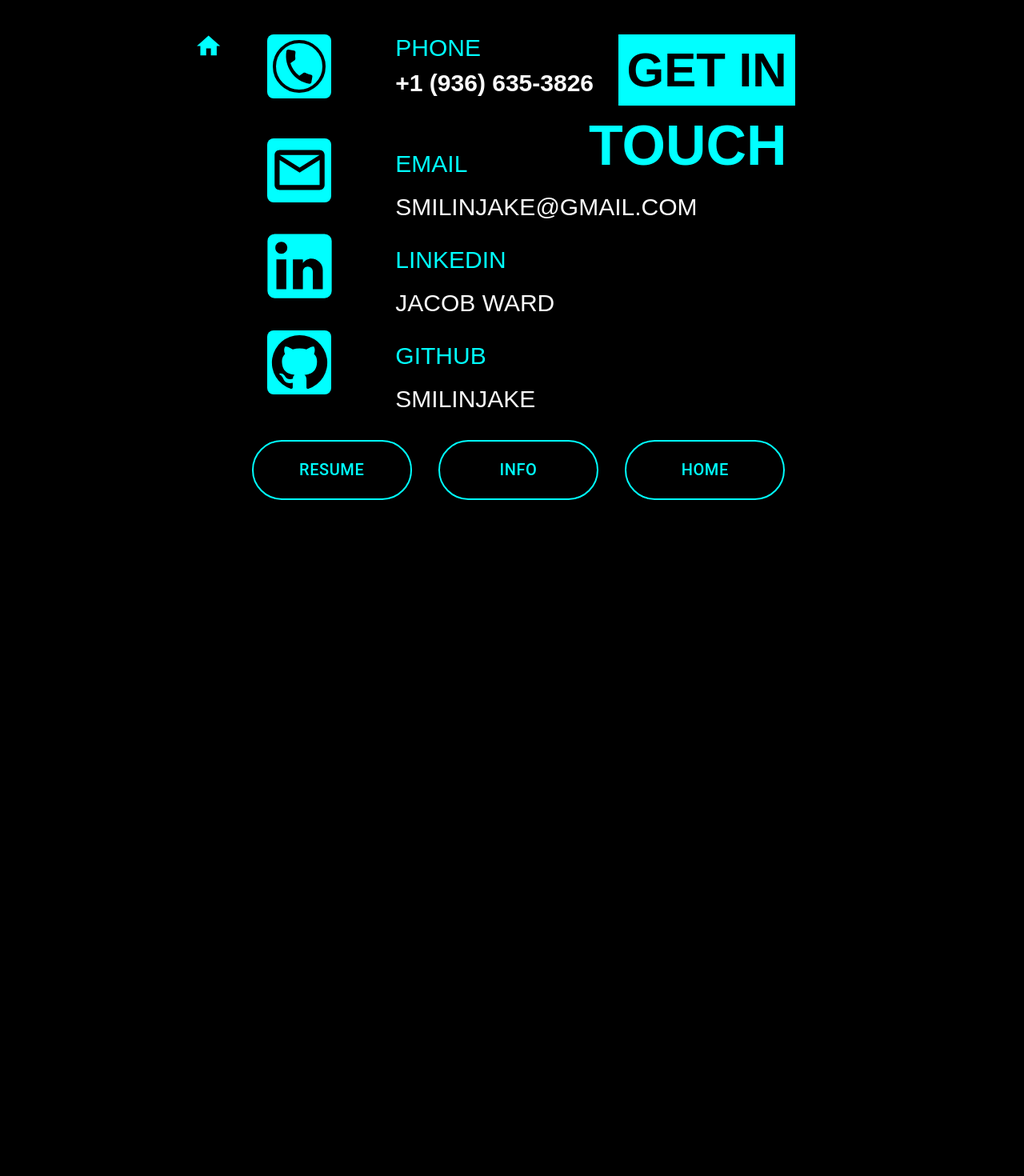
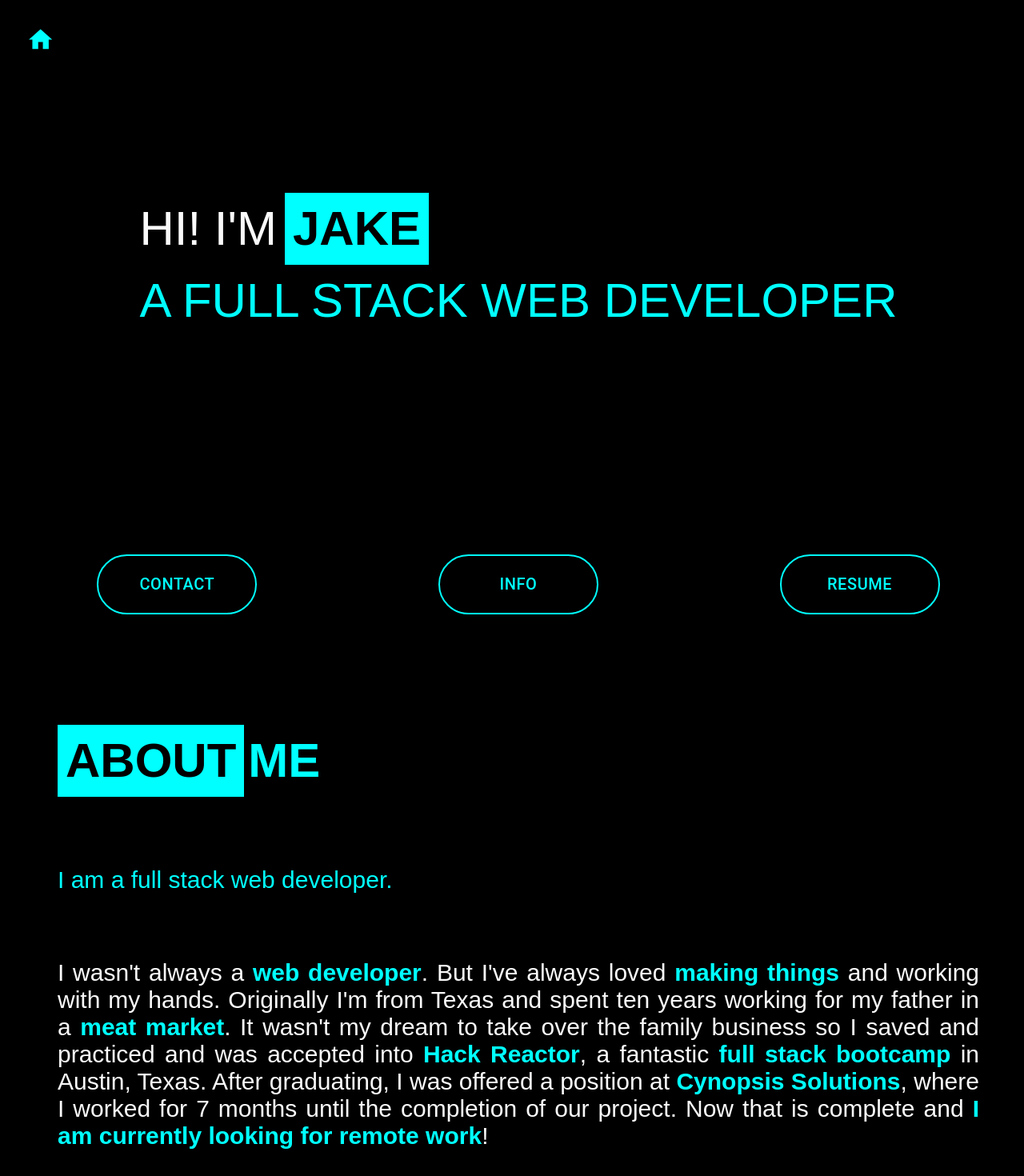
Before and after one commit to smilinjake/personalSite, a React (Create React App) app in the folder personal_site/: page /contact in a window 1280 px wide. Shown: the top 1470 px of the page at 80% size. Built offline with nearby package versions, Linux system fonts and the light colour scheme.

Commit message:
made the site a single page site

```diff
--- a/personal_site/src/App.css
+++ b/personal_site/src/App.css
@@ -153,12 +153,12 @@ strong {
   display: flex;
   flex-direction: row;
   justify-content: space-around;
-  position: fixed;
+  /* position: fixed; */
 }
 
 /* --------------------------------------- HOME PAGE -------------------------------------------- */
 #Home {
-  height: 80vh;
+  height: 100vh;
   width: 100vw;
   display: flex;
   flex-direction: column;
@@ -192,7 +192,12 @@ strong {
 } */
 
 .HomeIconPosition {
+  top: 0;
+  left: 0;
   position: fixed;
+  background-color: black;
+  width: 100vw;
+  z-index: 99;
 }
 
 /* .Intro {
@@ -220,6 +225,16 @@ strong {
 } */
 
 /* ---------------------------------------- INFO PAGE ------------------------------------------- */
+#AboutMe {
+  height: 100vh;
+  width: 100vw;
+  padding-top: 5vh;
+  display: flex;
+  flex-direction: column;
+  align-items: center;
+  justify-items: center;
+}
+
 .BlueBoxInfo {
   height: 90px;
   background-color: aqua;
@@ -241,15 +256,18 @@ strong {
 .Info {
   display: flex;
   flex-direction: column;
-  /* justify-content: center; */
-
-  align-items: center;
+  /* align-items: center; */
+  align-content: flex-start;
+  justify-content: center;
+  height: 80%;
+  width: 90%;
+  justify-content: space-around;
 }
 
 .InfoRow-1 {
   display: flex;
   flex-direction: row;
-  width: 80%;
+  /* width: 80%; */
   padding-top: 3.2%;
   padding-bottom: 4%;
 }
@@ -302,12 +320,12 @@ strong {
 }
 
 .Contact-Row {
-  width: 100%;
+  width: 90%;
   display: flex;
   flex-direction: row;
   justify-content: space-between;
-  padding-top: 4%;
-  padding-bottom: 2%;
+  /* padding-top: 4%; */
+  padding-bottom: 15vh;
   height: 60%;
 }
 
@@ -329,7 +347,7 @@ strong {
   border-radius: 10%;
   height: 80px;
   width: 80px;
-  margin-left: 80px;
+  /* margin-left: 80px; */
   margin-right: 80px;
 }
 
@@ -339,12 +357,12 @@ strong {
 
 .Left-Side {
   display: flex;
-  /* align-items: center; */
+  align-items: flex-start;
   flex-direction: column;
   /* background-color: rgb(48, 88, 75); */
   justify-content: flex-start;
   width: 60%;
-  padding-left: 5%;
+  /* padding-left: 5%; */
 }
 
 .LinkedIn {
@@ -362,14 +380,15 @@ strong {
   border-radius: 10%;
   height: 80px;
   width: 80px;
-  margin-left: 80px;
+  /* margin-left: 80px; */
   margin-right: 80px;
 }
 
 .Right-Side {
   display: flex;
-  flex-direction: row;
-  justify-content: flex-end;
+  flex-direction: column;
+  align-items: flex-end;
+  /* justify-content: flex-end; */
   /* background-color: rgb(14, 14, 113); */
   width: 40%;
 }
@@ -378,7 +397,7 @@ strong {
   display: flex;
   flex-direction: column;
   /* width: 50%; */
-  padding-right: 30%;
+  /* padding-right: 30%; */
   /* justify-content: flex-end; */
 }
 
--- a/personal_site/src/App.js
+++ b/personal_site/src/App.js
@@ -1,17 +1,24 @@
 import "./App.css";
 import Home from "./Components/Home.jsx";
+import InfoSection from "./Components/InfoSection.jsx";
+import ContactMe from "./Components/ContactMe.jsx";
 import HomeIcon from "@mui/icons-material/Home";
-import ColorButton from "./Components/ColorButton.jsx";
 
 function App() {
   let topFunction = () => {
-    document.body.scrollTop = 0; // For Safari
-    document.documentElement.scrollTop = 0; // For Chrome, Firefox, IE and Opera
+    if (
+      document.body.scrollTop !== 0 ||
+      document.documentElement.scrollTop !== 0
+    ) {
+      window.scrollBy(0, -80);
+      requestAnimationFrame(topFunction);
+    }
   };
 
   return (
     <div className="Body">
       <div
+        id="HomeButton"
         className="HomeIconPosition"
         onClick={() => {
           topFunction();
@@ -22,19 +29,8 @@ function App() {
         </div>
       </div>
       <Home />
-      <div id="Nav">
-        {/* <nav className="links-home"> */}
-        <a className="Link" href="/contact">
-          <ColorButton variant="outlined">Contact</ColorButton>
-        </a>
-        <a className="Link" href="/info">
-          <ColorButton variant="outlined">Info</ColorButton>
-        </a>
-        <a className="Link" href="/resume">
-          <ColorButton variant="outlined">Resume</ColorButton>
-        </a>
-        {/* </nav> */}
-      </div>
+      <InfoSection />
+      <ContactMe />
     </div>
   );
 }
--- a/personal_site/src/Components/ContactMe.jsx
+++ b/personal_site/src/Components/ContactMe.jsx
@@ -1,24 +1,14 @@
 import React from "react";
 import "../App.css";
-import ColorButton from "./ColorButton.jsx";
 import PhoneIcon from "@mui/icons-material/Phone";
 import EmailOutlinedIcon from "@mui/icons-material/EmailOutlined";
 import LinkedInIcon from "@mui/icons-material/LinkedIn";
 import GitHubIcon from "@mui/icons-material/GitHub";
-import HomeIcon from "@mui/icons-material/Home";
 
 const ContactMe = () => {
   return (
     <>
-      <div className="HomeIconPosition">
-        <a href="/">
-          <div className="HomeButton">
-            <HomeIcon fontSize="large" className="HomeIcon" />
-          </div>
-        </a>
-      </div>
       <div className="Contact-Body">
-        {/* <Grid container direction="column" className="contact"> */}
         <div className="Contact-Row">
           <div className="Left-Side">
             <span className="Contact-Block">
@@ -94,18 +84,6 @@ const ContactMe = () => {
             </div>
           </div>
         </div>
-        <div className="links">
-          <a className="Link" href="/resume">
-            <ColorButton variant="outlined">Resume</ColorButton>
-          </a>
-          <a className="Link" href="/info">
-            <ColorButton variant="outlined">Info</ColorButton>
-          </a>
-          <a className="Link" href="/">
-            <ColorButton variant="outlined">Home</ColorButton>
-          </a>
-        </div>
-        {/* </Grid> */}
       </div>
     </>
   );
--- a/personal_site/src/Components/Home.jsx
+++ b/personal_site/src/Components/Home.jsx
@@ -1,23 +1,11 @@
 import React from "react";
 import "../App.css";
-// import ColorButton from "./ColorButton.jsx";
-// import HomeIcon from "@mui/icons-material/Home";
+import ColorButton from "./ColorButton.jsx";
 
 const Home = () => {
   return (
     <div id="Home">
-      {/* <div
-        className="HomeIconPosition"
-        onClick={() => {
-          topFunction();
-        }}
-      >
-        <div className="HomeButton">
-          <HomeIcon fontSize="large" className="HomeIcon" />
-        </div>
-      </div> */}
       <div className="HomePage">
-        {/* <div className="Intro"> */}
         <div className="IntroLine">
           <h1 className="Typography">HI! I'M</h1>
           <div className="BlueBox">
@@ -28,7 +16,8 @@ const Home = () => {
         </div>
         <h2 className="Typography">A FULL STACK WEB DEVELOPER</h2>
       </div>
-      {/* <nav className="links-home">
+
+      <div id="Nav">
         <a className="Link" href="/contact">
           <ColorButton variant="outlined">Contact</ColorButton>
         </a>
@@ -38,8 +27,7 @@ const Home = () => {
         <a className="Link" href="/resume">
           <ColorButton variant="outlined">Resume</ColorButton>
         </a>
-        </nav> */}
-      {/* </div> */}
+      </div>
     </div>
   );
 };
--- a/personal_site/src/Components/InfoSection.jsx
+++ b/personal_site/src/Components/InfoSection.jsx
@@ -1,25 +1,11 @@
 import React from "react";
 import "../App.css";
-import ColorButton from "./ColorButton.jsx";
-import Grid from "@mui/material/Grid";
-import HomeIcon from "@mui/icons-material/Home";
 
 const InfoSection = () => {
   return (
     <>
-      <div className="HomeIconPosition">
-        <a href="/">
-          <div className="HomeButton">
-            <HomeIcon fontSize="large" className="HomeIcon" />
-          </div>
-        </a>
-      </div>
-
-      <div className="Info-section">
-        {/* <Grid className="Info" container item direction="column"> */}
+      <div id="AboutMe">
         <div className="Info">
-          <div className="InfoRow-1">
-            <div className="InfoColumn-1">
           <div className="InfoRow-1">
             <div className="BlueBoxInfo">
               <h1 className="TypographyH1">
@@ -30,12 +16,12 @@ const InfoSection = () => {
           </div>
           <h3 className="Typography">I am a full stack web developer.</h3>
           <p className="Typography">
-                I wasn't always a <strong>web developer</strong>. But I've
-                always loved <strong>making things</strong> and working with my
-                hands. Originally I'm from Texas and spent ten years working for
-                my father in a <strong>meat market</strong>. It wasn't my dream
-                to take over the family business so I saved and practiced and
-                was accepted into <strong>Hack Reactor</strong>, a fantastic{" "}
+            I wasn't always a <strong>web developer</strong>. But I've always
+            loved <strong>making things</strong> and working with my hands.
+            Originally I'm from Texas and spent ten years working for my father
+            in a <strong>meat market</strong>. It wasn't my dream to take over
+            the family business so I saved and practiced and was accepted into{" "}
+            <strong>Hack Reactor</strong>, a fantastic{" "}
             <strong>full stack bootcamp</strong> in Austin, Texas. After
             graduating, I was offered a position at{" "}
             <strong>Cynopsis Solutions</strong>, where I worked for 7 months
@@ -44,36 +30,6 @@ const InfoSection = () => {
           </p>
         </div>
       </div>
-          {/* <p className="Typography">
-            I wasn't always a web developer. I was raised in Lufkin, Texas.
-            family business meat market My father owns a meat market there and
-            thats what I thought I would be doing for my life. I worked there
-            for 10 years. But I always wanted to leave my home town and go see
-            the world. My best friends brother was in web development and since
-            I love making things I decided to take the plunge and make a career
-            change. I started my journey in web development about 4 years ago. I
-            graduated from Hack Reactor in July of 2021. I got my first job at a
-            company called Cynopsis Solutions the following Febuary (after
-            taking a break from it all to visit with my now fiance in france). I
-            absolutely loved it. Then out of the blue Cynopsis closed all
-            offices outside of Singapore. So here I am now, you're all caught
-            up!
-          </p> */}
-          {/* <h3 className="Typography">I am currently looking for remote work</h3> */}
-          <div className="links">
-            <a className="Link" href="/contact">
-              <ColorButton variant="outlined">Contact</ColorButton>
-            </a>
-            <a className="Link" href="/resume">
-              <ColorButton variant="outlined">Resume</ColorButton>
-            </a>
-            <a className="Link" href="/">
-              <ColorButton variant="outlined">Home</ColorButton>
-            </a>
-          </div>
-          {/* </Grid> */}
-        </div>
-      </div>
     </>
   );
 };
--- a/personal_site/src/index.js
+++ b/personal_site/src/index.js
@@ -3,22 +3,23 @@ import ReactDOM from "react-dom/client";
 import "./index.css";
 import App from "./App";
 import reportWebVitals from "./reportWebVitals";
-import { BrowserRouter, Routes, Route } from "react-router-dom";
-import ContactMe from "./Components/ContactMe.jsx";
-import InfoSection from "./Components/InfoSection.jsx";
-import Resume from "./Components/Resume.jsx";
+// import { BrowserRouter, Routes, Route } from "react-router-dom";
+// import ContactMe from "./Components/ContactMe.jsx";
+// import InfoSection from "./Components/InfoSection.jsx";
+// import Resume from "./Components/Resume.jsx";
 
 const root = ReactDOM.createRoot(document.getElementById("root"));
 root.render(
   <React.StrictMode>
-    <BrowserRouter>
+    {/* <BrowserRouter>
       <Routes>
         <Route path="/" element={<App />} />
         <Route path="contact" element={<ContactMe />} />
         <Route path="info" element={<InfoSection />} />
         <Route path="resume" element={<Resume />} />
       </Routes>
-    </BrowserRouter>
+    </BrowserRouter> */}
+    <App />
   </React.StrictMode>
 );
 
```
Lines whose indentation alone changed are shown as unchanged.
